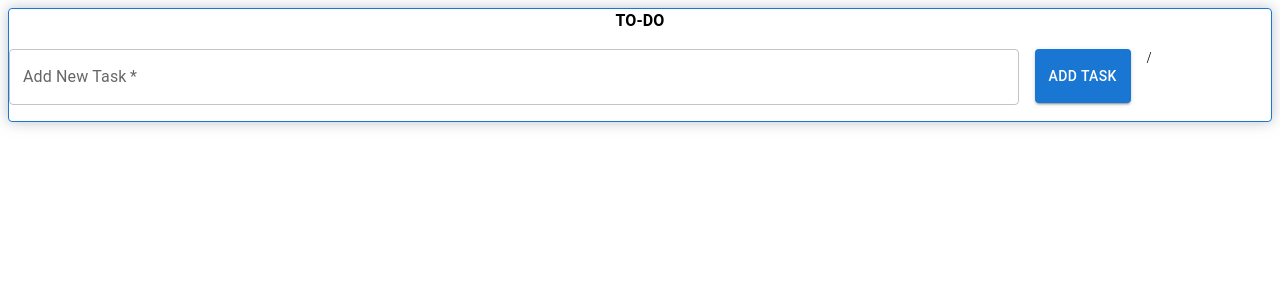
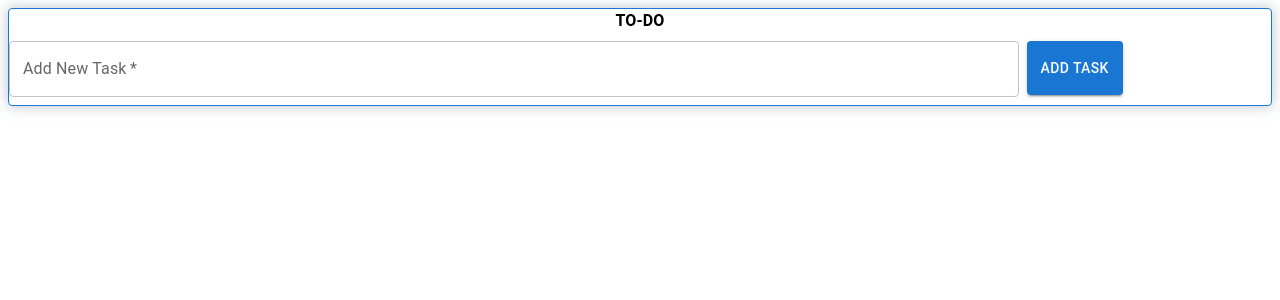
Before and after one commit to Tanaka785/Django-React-ToDoApp, a React app in the folder frontend/: page / in a window 1280 px wide. Shown: the top 300 px of the page. Built offline with nearby package versions, Linux system fonts and the light colour scheme; the HTML template or start-up script is replaced by a standard one.

Commit message:
adds "click" event listener, defines the error messsage to show on the textfield, changes the spacing  of the grid to 1, adds error, helpertext, and variant attributes to the textfield, adds onkeydown event listener,

```diff
--- a/frontend/src/components/Homepage.js
+++ b/frontend/src/components/Homepage.js
@@ -37,11 +37,24 @@ export default class Homepage extends Component {
   }
 
   addNewTask(event) {
-    if (event.key === "Enter") {
-      if (this.state.task === "") {
-        // the task field is not empty.
+    if (event.key === "Enter" || event.type === "click") {
+      if (this.state.task.trim() !== "") {
+        const requestOptions = {
+          method: "POST",
+          headers: { "Content-Type": "application/json" },
+          body: JSON.stringify({
+            task: this.state.task,
+          }),
+        };
+        fetch("/api/create-task", requestOptions)
+          .then((response) => response.json())
+          .then((data) => {
+            console.log(data);
+          });
       } else {
-        // the task field is empty.
+        this.setState({
+          error: "Task Required",
+        });
       }
     }
   }
@@ -53,7 +66,7 @@ export default class Homepage extends Component {
 
   renderHomepage() {
     return (
-      <Grid2 container direction={"column"} spacing={2}>
+      <Grid2 container direction={"column"} spacing={1}>
         <Grid2 xs={12} align="center">
           <Typography component={"h1"}>
             <b>TO-DO</b>
@@ -65,10 +78,13 @@ export default class Homepage extends Component {
               <TextField
                 required={true}
                 label="Add New Task"
+                error={this.state.error}
+                helperText={this.state.error}
+                variant="outlined"
                 value={this.state.task}
                 sx={{ width: "100%" }}
                 onChange={this.updateTask}
-                onKeyPress={this.addNewTask}
+                onKeyDown={this.addNewTask}
               />
             </FormControl>
           </Grid2>
@@ -82,7 +98,6 @@ export default class Homepage extends Component {
               Add Task
             </Button>
           </Grid2>
-          /
         </Grid2>
         <Grid2 xs={12} align="center">
           {/* loop around all the tasks and display them, each inside its Grid item */}
```
